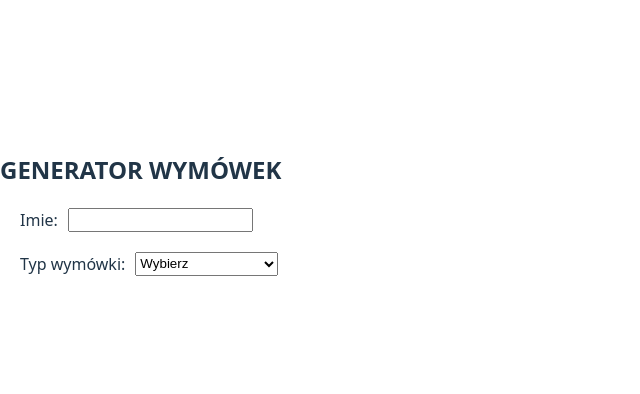
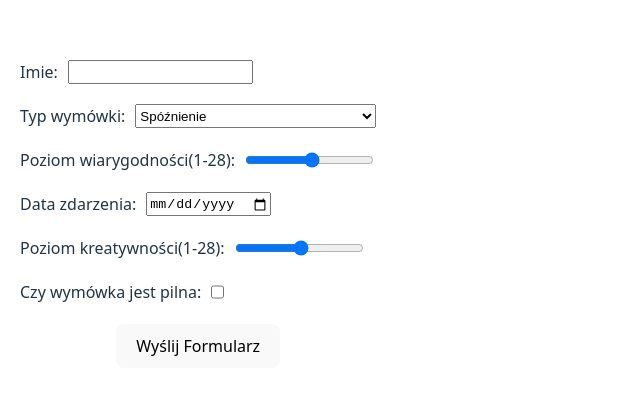
Before and after one commit to fedderli/webowe_React-typescript_aplikacja_1_generator_wymowek, a React (Vite) app: page / in a window 1280 px wide. Shown: the part 186-580 px from the top of the page, without its empty margins (0-640 px from the left). Built offline with nearby package versions, Linux system fonts and the light colour scheme.

Commit message:
created ui

```diff
--- a/src/App.css
+++ b/src/App.css
@@ -0,0 +1,8 @@
+#root {
+    display: flex;
+    flex-direction: row;
+}
+
+h2 {
+    margin-left: 10px;
+}
--- a/src/App.tsx
+++ b/src/App.tsx
@@ -14,10 +14,16 @@ function App() {
     setMsg(msg)
   }*/
 
-  return (
+    function receiveForm() {
+
+    }
+
+    return (
     <>
-      <h2>GENERATOR WYMÓWEK</h2>
-      <FormSender/>
+
+
+      <FormSender sendForm={receiveForm}/>
+
       {/*      <Dziecko2 message={msg}/>
       <h2>To jest App Rodzic</h2>
     <Dziecko1 sendString={getMessage}/>*/}
--- a/src/FormSender.css
+++ b/src/FormSender.css
@@ -4,6 +4,11 @@
     margin: 20px;
 }
 
-input, select {
+input, select, textarea {
     margin-left: 10px;
 }
+
+#buttonSubmit {
+    display: flex;
+    justify-content: center;
+}
--- a/src/FormSender.tsx
+++ b/src/FormSender.tsx
@@ -1,17 +1,24 @@
 import {useState} from "react";
 import './FormSender.css'
-
+interface FormSenderProps{
+    sendForm:(fotermData:string) => void
+}
 interface FormData{
-    name: string;
+    excuseName: string;
     excuseType: string;
+    excuseTrustLevel: string;
+    excuseDate: string;
+    excuseCreativityLevel: string;
+    //comment: string;
+    excuseUrgent: boolean;
 }
 
-const FormSender = () =>{
+const FormSender = ({sendForm} : FormSenderProps) =>{
     function handleSubmit() {
 
     }
 
-    const[formData, setFormData] =useState<FormData>({name:"", excuseType:""})
+    const[formData, setFormData] =useState<FormData>({excuseName:"", excuseType:"", excuseTrustLevel:"", excuseDate:"", excuseCreativityLevel:"", excuseUrgent: false});
 
 
     function handleChange(e: React.ChangeEvent<HTMLInputElement | HTMLSelectElement | HTMLTextAreaElement>) {
@@ -30,18 +37,79 @@ const FormSender = () =>{
                     <input
 
                         type={"text"}
-                        name={"name"}
-                        value={formData.name}
+                        name={"excuseName"}
+                        value={formData.excuseName}
                         onChange={handleChange}
                     />
                 </label>
+
                 <label className={"formElement"}>
                     Typ wymówki:
-                    <select name={"excuseType"} value={FormData.excuseType} onChange={handleChange}>
-                        <option value={""}>Wybierz</option>
-                        <option value={"spoznienie"}>Spóźnienie</option>
-                        <option value={"brakPracyDomowej"}>Brak pracy domowej</option>
+                    <select name={"excuseType"}
+                            value={formData.excuseType}
+                            onChange={handleChange}>
+                        <option disabled>Wybierz</option>
+                        <option>Spóźnienie</option>
+                        <option>Brak pracy domowej</option>
+                        <option>Oblanie nauczyciela wodą w proszku</option>
+                        <option>Spanie na lekcji</option>
                     </select>
+                </label>
+
+                <label className={"formElement"}>
+                    Poziom wiarygodności(1-28):
+                    <input
+                           type="range"
+                           name={"excuseTrustLevel"}
+                           value={formData.excuseTrustLevel}
+                           onChange={handleChange}
+                           min="1"
+                           max="28"
+                           step="1"
+                    >
+                    </input>
+                </label>
+                <label className={"formElement"}>
+                    Data zdarzenia:
+                    <input type="date"
+                    name="excuseDate"
+                    value={formData.excuseDate}
+                    onChange={handleChange}
+                    />
+                </label>
+
+                <label className={"formElement"}>
+                    Poziom kreatywności(1-28):
+                    <input type="range"
+                           name="excuseCreativityLevel"
+                           value={formData.excuseCreativityLevel}
+                           onChange={handleChange}
+                           min="1"
+                           max="28"
+                           step="1"
+                    />
+                </label>
+                {/*<label className={"formElement"}>
+                    Komentarzenie:
+                    <textarea name="comment"
+                              value={formData.comment}
+                              onChange={handleChange}
+
+                    />
+                </label>*/}
+                <label className={"formElement"}>
+                    Czy wymówka jest pilna:
+                    <input type="checkbox"
+                           name={"excuseUrgent"}
+                           checked={formData.excuseUrgent}
+                           onChange={handleChange}
+                    />
+                </label>
+
+                <label className={"formElement"} id="buttonSubmit">
+                    <button type="submit"
+                            onSubmit={handleSubmit}
+                            >Wyślij Formularz</button>
                 </label>
             </form>
         </>
```
